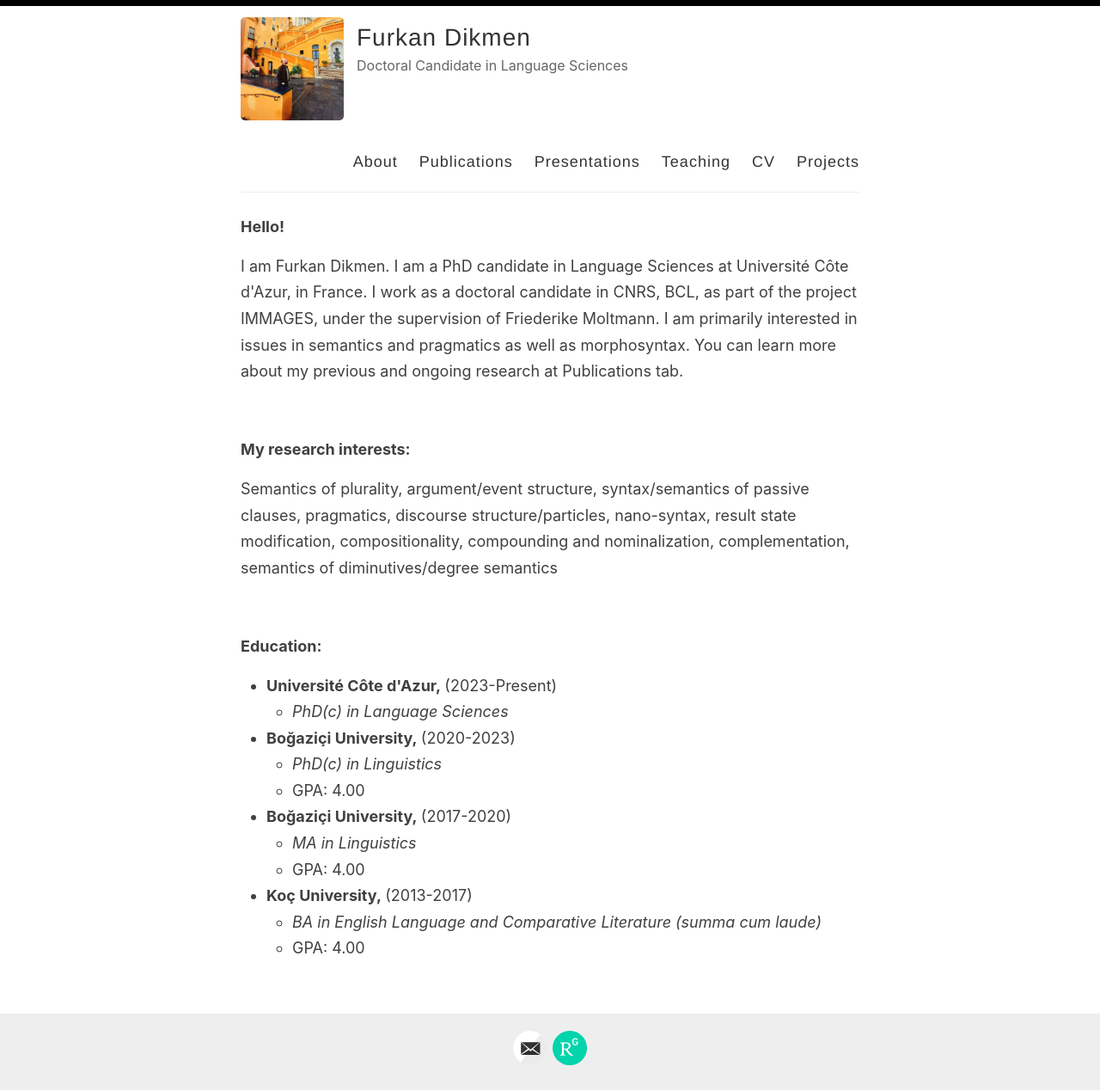
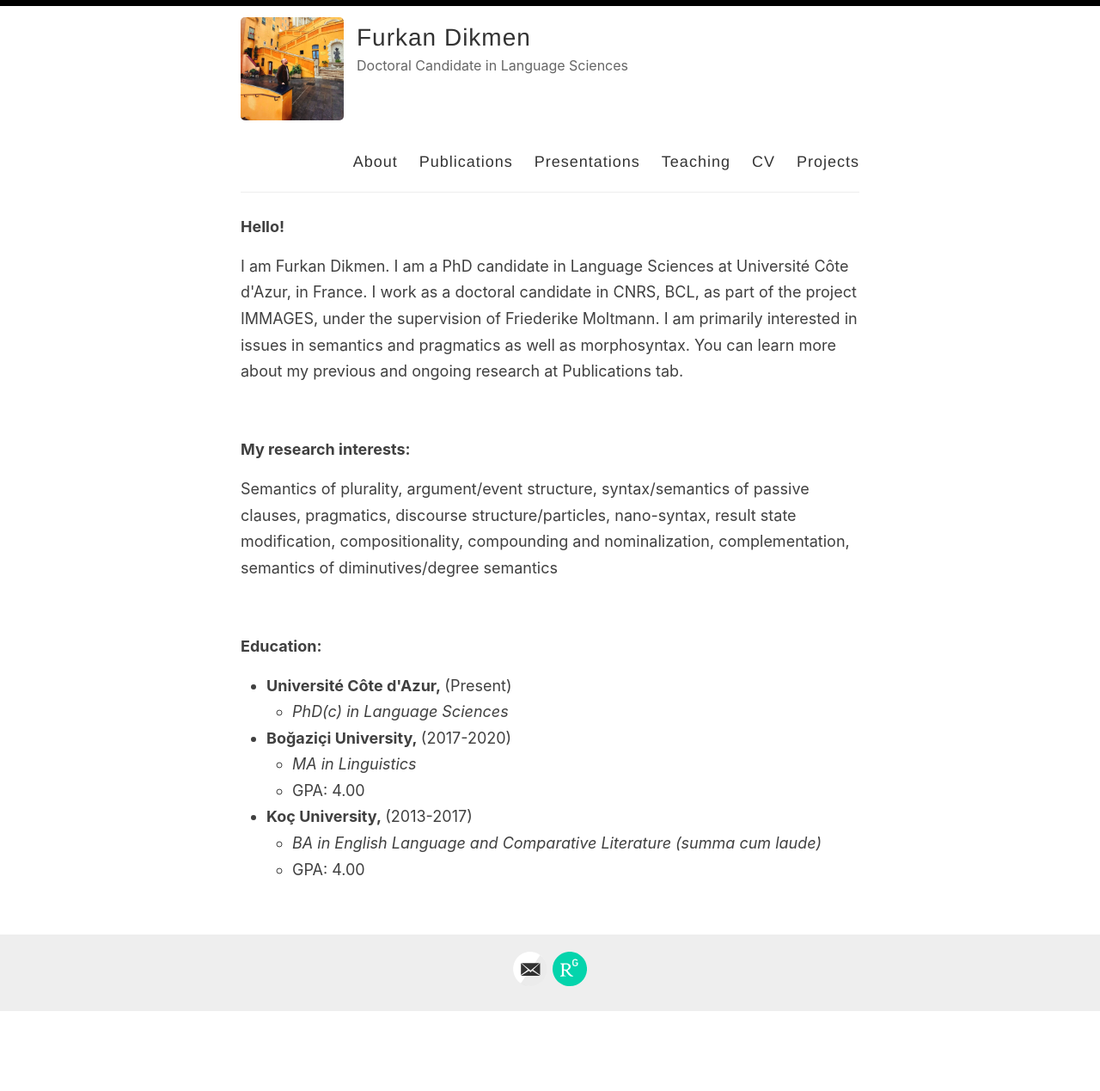
Before and after one commit to furkandikmen/furkandikmen.github.io, a Jekyll site: the page built from index.html, in a window 1280 px wide. Shown: the whole page at 86% size. Built offline with Jekyll 4.4.1, drawn with Linux system fonts in a browser that asks for light colours; the list of posts is cut into pages by our own code; after the commit the page ends 1177 px from its top, so only the background shows below that.

Commit message:
Update index.html

```diff
--- a/index.html
+++ b/index.html
@@ -16,14 +16,10 @@ layout: default
 
 <p><strong>Education:</strong></p>
 <ul>
-    <li><strong>Université Côte d'Azur,&nbsp;</strong>(2023-Present)<ul>
+    <li><strong>Université Côte d'Azur,&nbsp;</strong>(Present)<ul>
             <li><em>PhD(c) in Language Sciences</em>&nbsp;</li>
         </ul>
-</li>
-    <li><strong>Boğazi&ccedil;i University,&nbsp;</strong>(2020-2023)<ul>
-            <li><em>PhD(c) in Linguistics </em></li>
-            <li>GPA: 4.00</li>
-        </ul>
+
     </li>
     <li><strong>Boğazi&ccedil;i University,&nbsp;</strong>(2017-2020)<ul>
             <li><em>MA in Linguistics</em></li>
```
